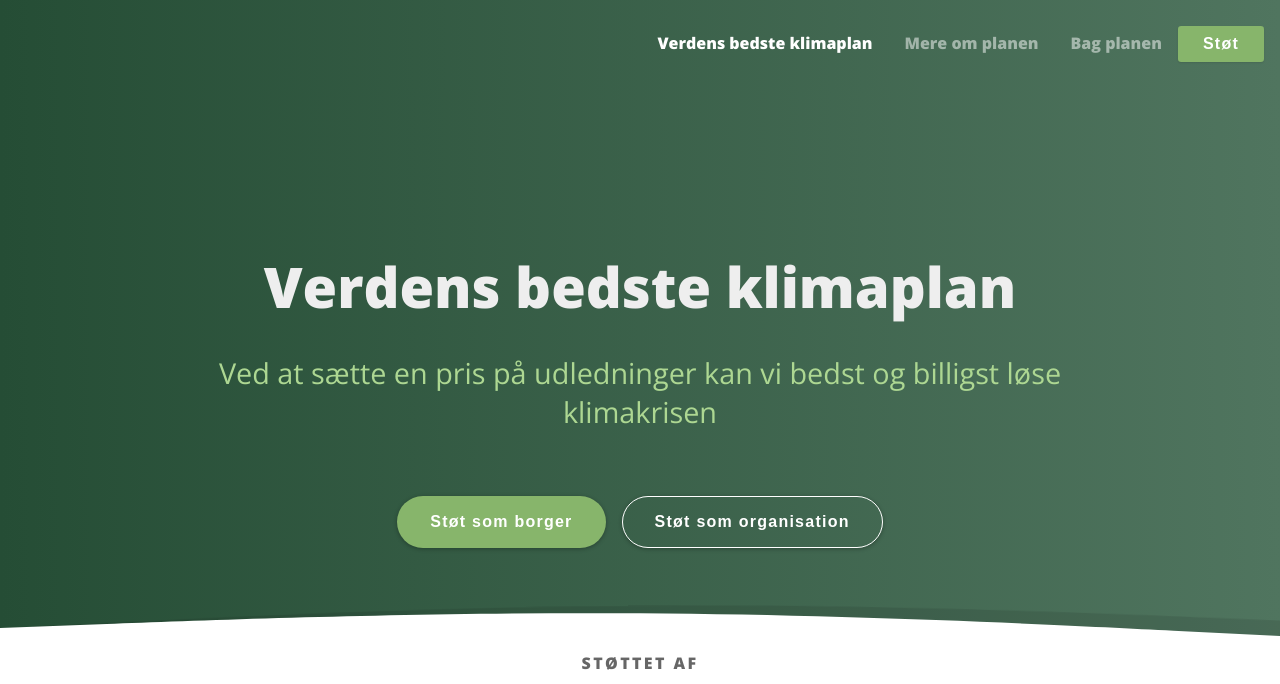
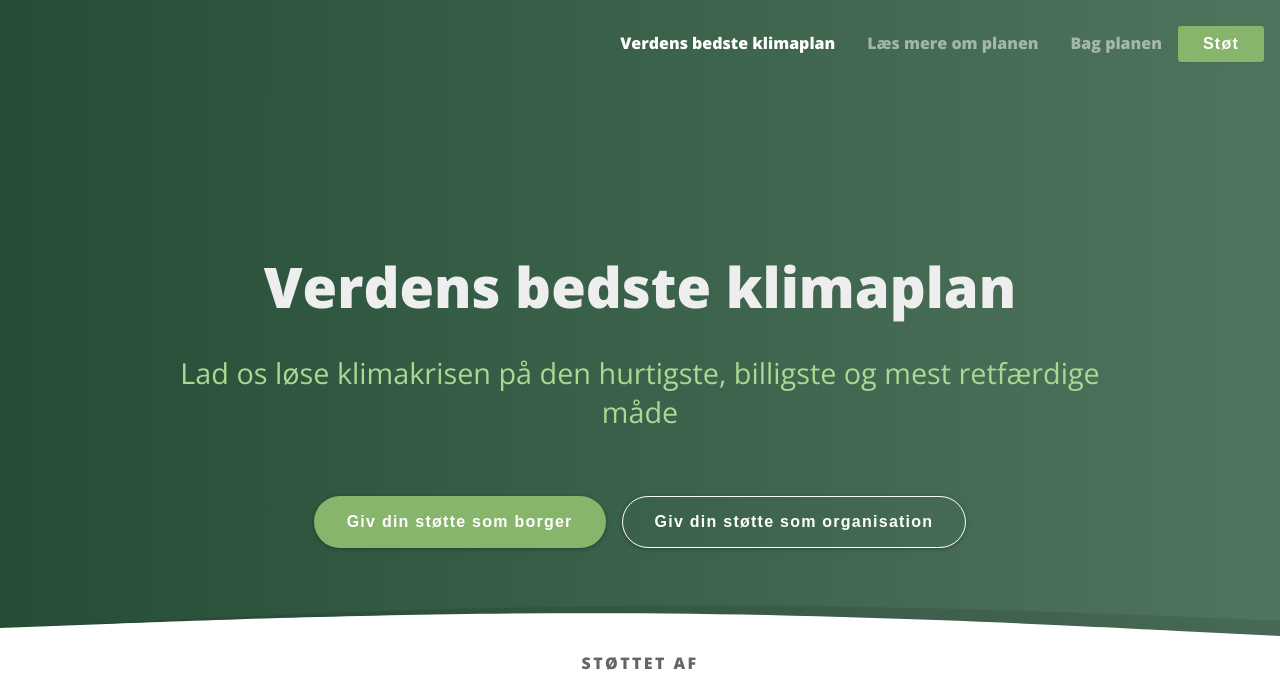
Before and after one commit to Jacse/worlds-best-climate-plan, a Gatsby site: page / in a window 1280 px wide. Shown: the top 684 px of the page. Built offline with nearby package versions, Linux system fonts and the light colour scheme; Gatsby itself is replaced by a stand-in of ours.

Commit message:
Update da.js

```diff
--- a/src/i18n/da.js
+++ b/src/i18n/da.js
@@ -2,13 +2,13 @@ export default {
   title: 'Verdens bedste klimaplan',
   description: '<indsæt>',
   subtitle:
-    'Ved at sætte en pris på udledninger kan vi bedst og billigst løse klimakrisen',
+    'Lad os løse klimakrisen på den hurtigste, billigste og mest retfærdige måde',
   supportedBy: 'Støttet af',
   mentionedIn: 'Nævnt i',
   support: 'Støt',
-  supportAsOrg: 'Støt som organisation',
-  supportAsPerson: 'Støt som borger',
-  moreAboutThePlan: 'Mere om planen',
+  supportAsOrg: 'Giv din støtte som organisation',
+  supportAsPerson: 'Giv din støtte som borger',
+  moreAboutThePlan: 'Læs mere om planen',
   behindThePlan: 'Bag planen',
   plan: `
 Ligesom alle os andre har du nok lidt klimaangst. Du ved, at hvis vi ikke gør noget drastisk snart, så bliver det slemt. Men. Du vil stadigvæk gerne bruge din bil i fred, og demonstrationer med Greta Thunberg er måske ikke helt din kop te.
```
